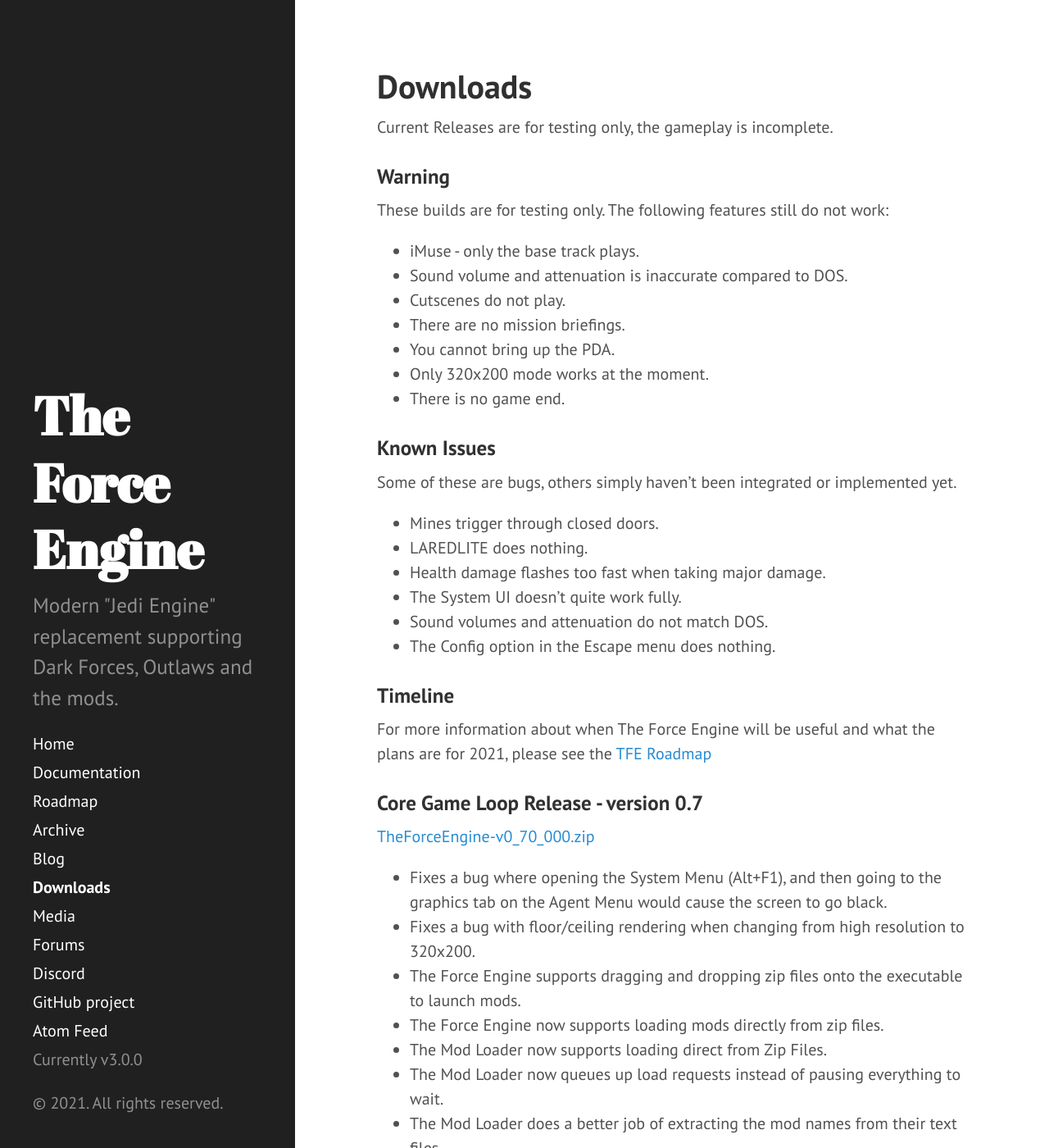
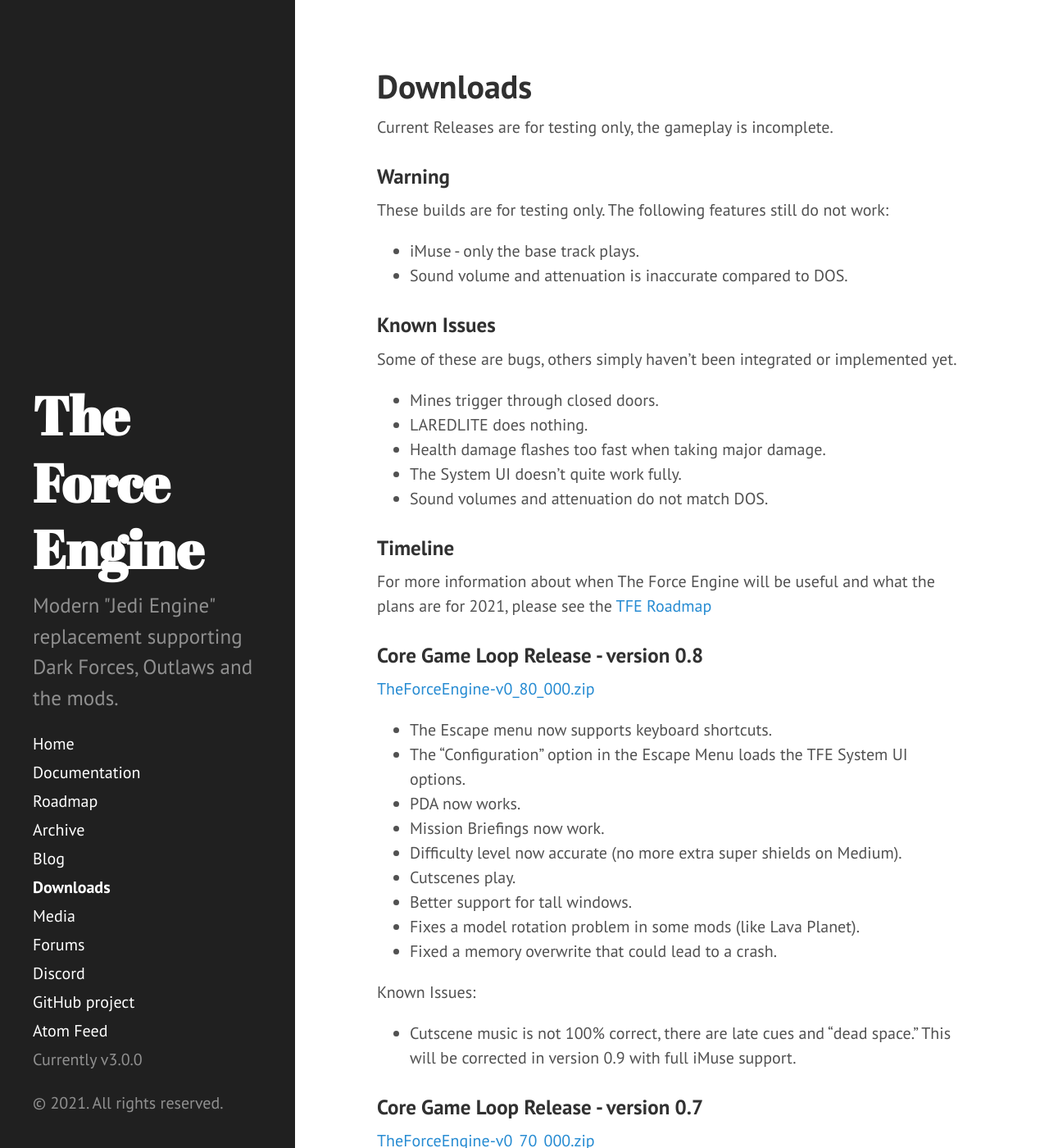
Before and after one commit to TheForceEngine/TheForceEngine.github.io, a Jekyll site: the page built from downloads.md, in a window 1280 px wide and 1400 px high. Shown: the whole window at 82% size. Built offline with Jekyll 4.4.1, drawn with Linux system fonts in a browser that asks for light colours.

Commit message:
Update downloads.md

```diff
--- a/downloads.md
+++ b/downloads.md
@@ -9,11 +9,6 @@
 These builds are for testing only. The following features still do not work:
 * iMuse - only the base track plays.
 * Sound volume and attenuation is inaccurate compared to DOS.
-* Cutscenes do not play.
-* There are no mission briefings.
-* You cannot bring up the PDA.
-* Only 320x200 mode works at the moment.
-* There is no game end.
 
 ### Known Issues
 Some of these are bugs, others simply haven't been integrated or implemented yet.
@@ -22,10 +17,24 @@
 * Health damage flashes too fast when taking major damage.
 * The System UI doesn't quite work fully.
 * Sound volumes and attenuation do not match DOS.
-* The Config option in the Escape menu does nothing.
 
 ### Timeline
 For more information about when The Force Engine will be useful and what the plans are for 2021, please see the [TFE Roadmap](Roadmap.md)
+
+### Core Game Loop Release - version 0.8
+[TheForceEngine-v0_80_000.zip](archive/TheForceEngine-v0_80_000.zip) <br>
+* The Escape menu now supports keyboard shortcuts.
+* The "Configuration" option in the Escape Menu loads the TFE System UI options.
+* PDA now works.
+* Mission Briefings now work.
+* Difficulty level now accurate (no more extra super shields on Medium).
+* Cutscenes play.
+* Better support for tall windows.
+* Fixes a model rotation problem in some mods (like Lava Planet).
+* Fixed a memory overwrite that could lead to a crash.
+
+Known Issues:
+* Cutscene music is not 100% correct, there are late cues and "dead space." This will be corrected in version 0.9 with full iMuse support.
 
 ### Core Game Loop Release - version 0.7
 [TheForceEngine-v0_70_000.zip](archive/TheForceEngine-v0_70_000.zip) <br>
```
